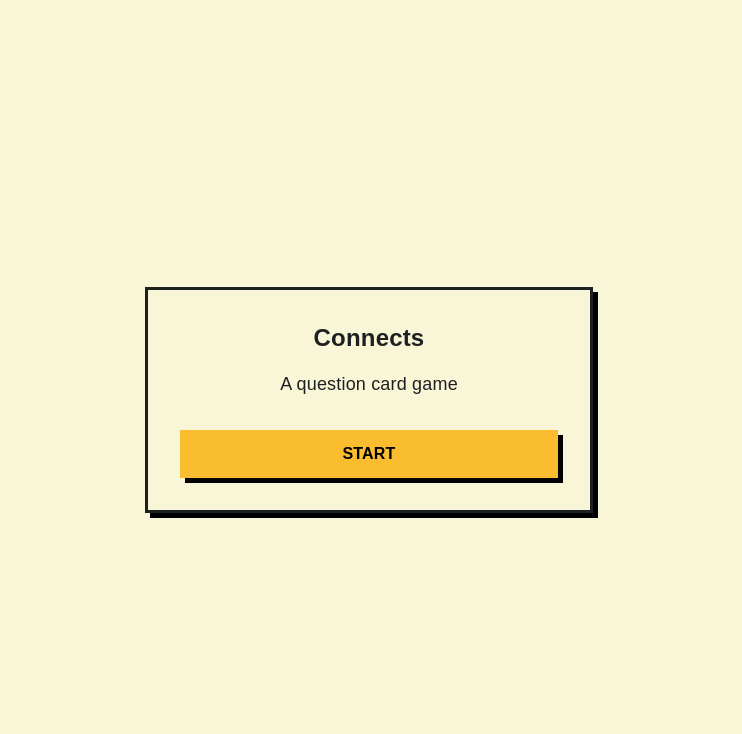
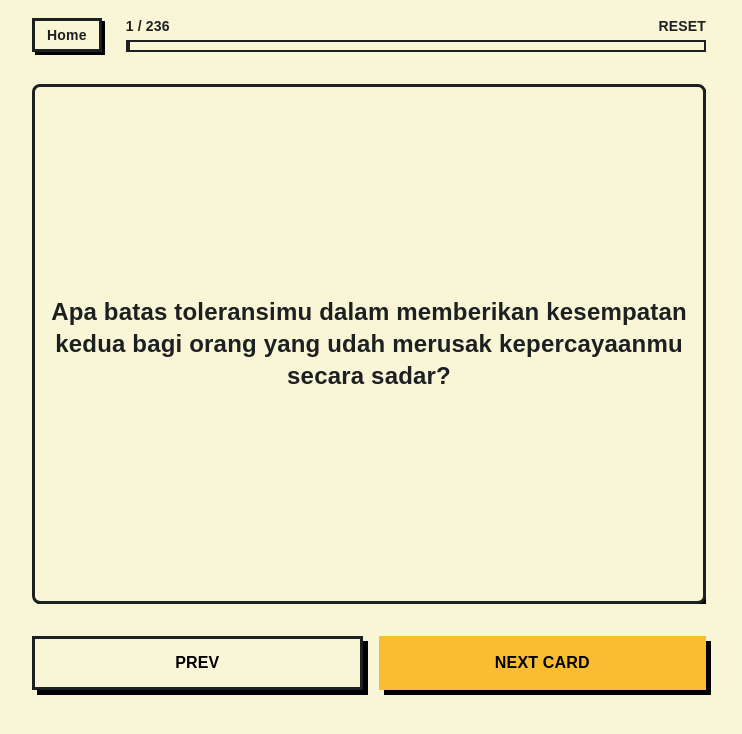
Before and after one commit to Jee-vim/connect, a React (Vite) app: page /connects in a window 1280 px wide. Shown: the top 734 px of the page, without its empty margins (271-1013 px from the left). Built offline with nearby package versions, Linux system fonts and the light colour scheme; a web font is replaced by a local one.

Commit message:
chore: rmv unused sound

```diff
--- a/src/pages/ConnectsGame.tsx
+++ b/src/pages/ConnectsGame.tsx
@@ -2,12 +2,10 @@ import { Link } from 'react-router-dom'
 import { useQuestions } from '../hooks/useQuestions'
 import { QUESTIONS } from '../lib/constants'
 import { useClickSound } from '../hooks/useClickSound'
-import { useBackgroundMusic } from '../hooks/useBackgroundMusic'
 import { Progress } from '../components/Progress'
 import { Card } from '../components/Card'
-import { StartPopup } from '../components/StartPopup'
-import { VolumeButton } from '../components/VolumeButton'
-import { useState } from 'react'
+
+
 
 export function ConnectsGame() {
   const {
@@ -22,29 +20,11 @@ export function ConnectsGame() {
     reset,
   } = useQuestions()
   const total = Object.values(QUESTIONS).flat().length
-  const { start: startBgMusic, muted, toggleMute } = useBackgroundMusic('/background.mp3', false)
-  const { playClick } = useClickSound('/click.mp3', muted)
-  const { playClick: playResetSound } = useClickSound('/faahhh.mp3', muted)
-  const [started, setStarted] = useState(false)
-
+  const { playClick } = useClickSound('/click.mp3')
+  const { playClick: playResetSound } = useClickSound('/faahhh.mp3')
   const handleReset = () => {
     playResetSound()
     reset()
-  }
-
-  const handleToggleMute = toggleMute
-
-  if (!started) {
-    return (
-      <StartPopup
-        onStart={() => {
-          startBgMusic()
-          setStarted(true)
-        }}
-        title="Connects"
-        description="A question card game"
-      />
-    )
   }
 
   if (isCompleted) {
@@ -59,7 +39,6 @@ export function ConnectsGame() {
               Home
             </Link>
             <Progress remaining={0} total={total} onReset={handleReset} />
-            <VolumeButton muted={muted} onToggle={handleToggleMute} />
           </div>
           <Card text="All questions completed! Great job." phase={phase} direction={direction} />
           <div className="flex gap-4">
@@ -90,7 +69,6 @@ export function ConnectsGame() {
             Home
           </Link>
           <Progress remaining={remaining} total={total} onReset={handleReset} />
-          <VolumeButton muted={muted} onToggle={handleToggleMute} />
         </div>
         <div className="overflow-hidden">
           <Card text={current} phase={phase} direction={direction} />
--- a/src/pages/SpinGame.tsx
+++ b/src/pages/SpinGame.tsx
@@ -3,8 +3,6 @@ import { Link } from 'react-router-dom'
 import { getItem, setItem } from '../lib/storage'
 import { QUESTIONS, CHALLENGES } from '../lib/constants'
 import { useClickSound } from '../hooks/useClickSound'
-import { useBackgroundMusic } from '../hooks/useBackgroundMusic'
-import { VolumeButton } from '../components/VolumeButton'
 
 const NAMES_KEY = 'spin_game_names'
 
@@ -34,8 +32,7 @@ export function SpinGame() {
   const [spinning, setSpinning] = useState(false)
   const [spinPhase, setSpinPhase] = useState<'idle' | 'spinning-name' | 'picking-type' | 'spinning-type' | 'done'>('idle')
   const [mode, setMode] = useState<'online' | 'offline'>('online')
-  const { muted, toggleMute } = useBackgroundMusic('/background.mp3', true)
-  const { playClick: playSelect } = useClickSound('/select.mp3', muted)
+  const { playClick: playSelect } = useClickSound('/select.mp3')
   const timersRef = useRef<number[]>([])
 
   const clearTimers = () => {
@@ -156,7 +153,7 @@ export function SpinGame() {
             Home
           </Link>
           <h1 className="text-xl font-bold">Spin & Dare</h1>
-          <VolumeButton muted={muted} onToggle={toggleMute} />
+          <div className="w-14" />
         </div>
 
         <div className="flex-1 flex flex-col gap-3">
@@ -246,22 +243,17 @@ export function SpinGame() {
                   )}
                   <p className="text-center">{result.text}</p>
                 </div>
-
               </div>
             ) : (
               <div className="flex flex-col items-center gap-4 w-full">
                 {displayedName && (
-                  <div
-                    className="w-full text-center"
-                  >
+                  <div className="w-full text-center">
                     <p className="text-sm text-fg/60 mb-1">Who</p>
                     <p className="text-4xl font-bold">{displayedName}</p>
                   </div>
                 )}
                 {displayedType && (
-                  <div
-                    className={`w-full text-center ${displayedType === 'truth' ? 'text-primary' : 'text-[#fabd2f]'}`}
-                  >
+                  <div className={`w-full text-center ${displayedType === 'truth' ? 'text-primary' : 'text-[#fabd2f]'}`}>
                     <p className="text-sm text-fg/60 mb-1">What</p>
                     <p className="text-5xl font-bold uppercase">{displayedType}</p>
                   </div>
```
Also changed, not shown: 2 other files (tests, documents, lock files or other folders).
